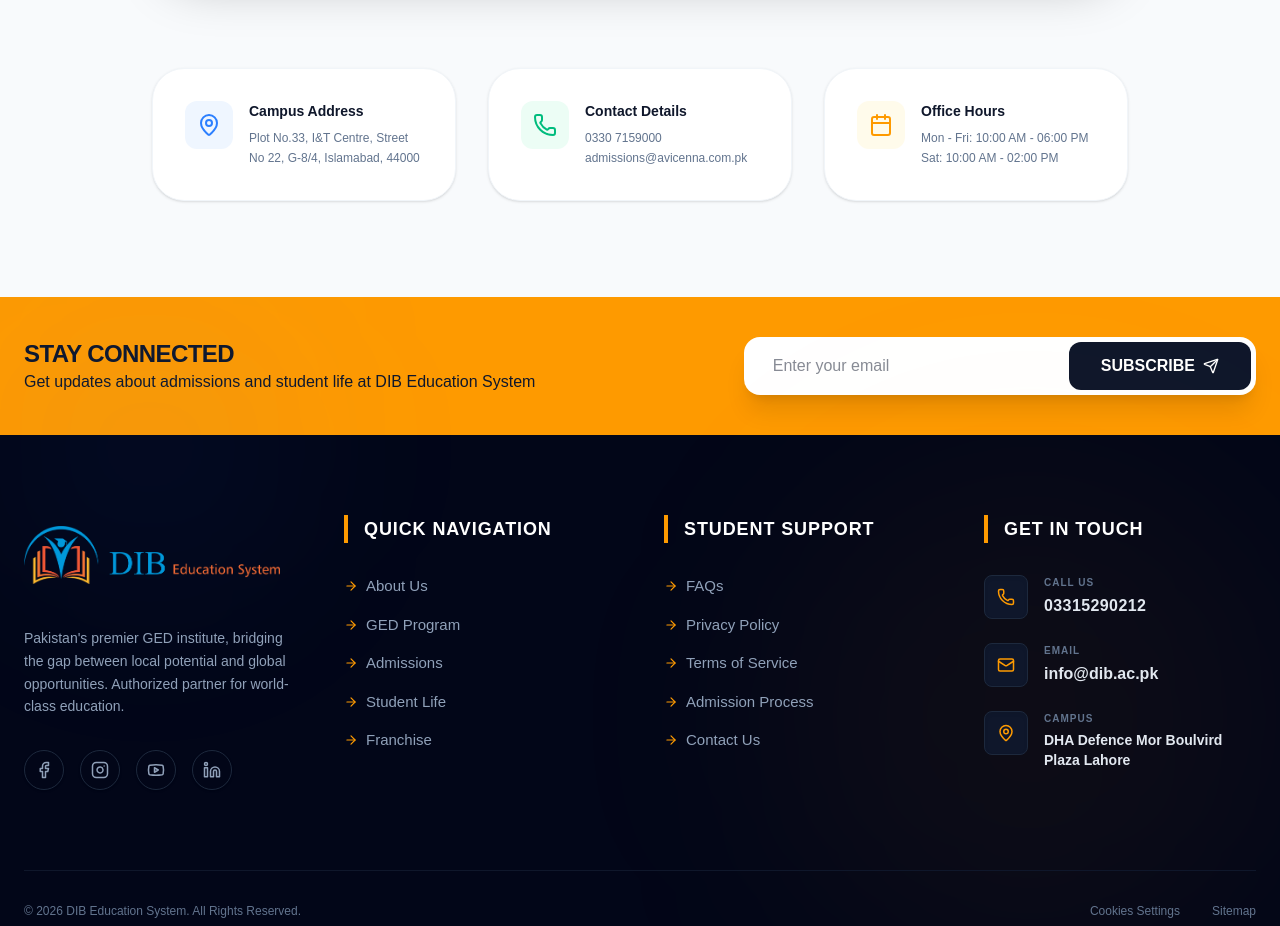
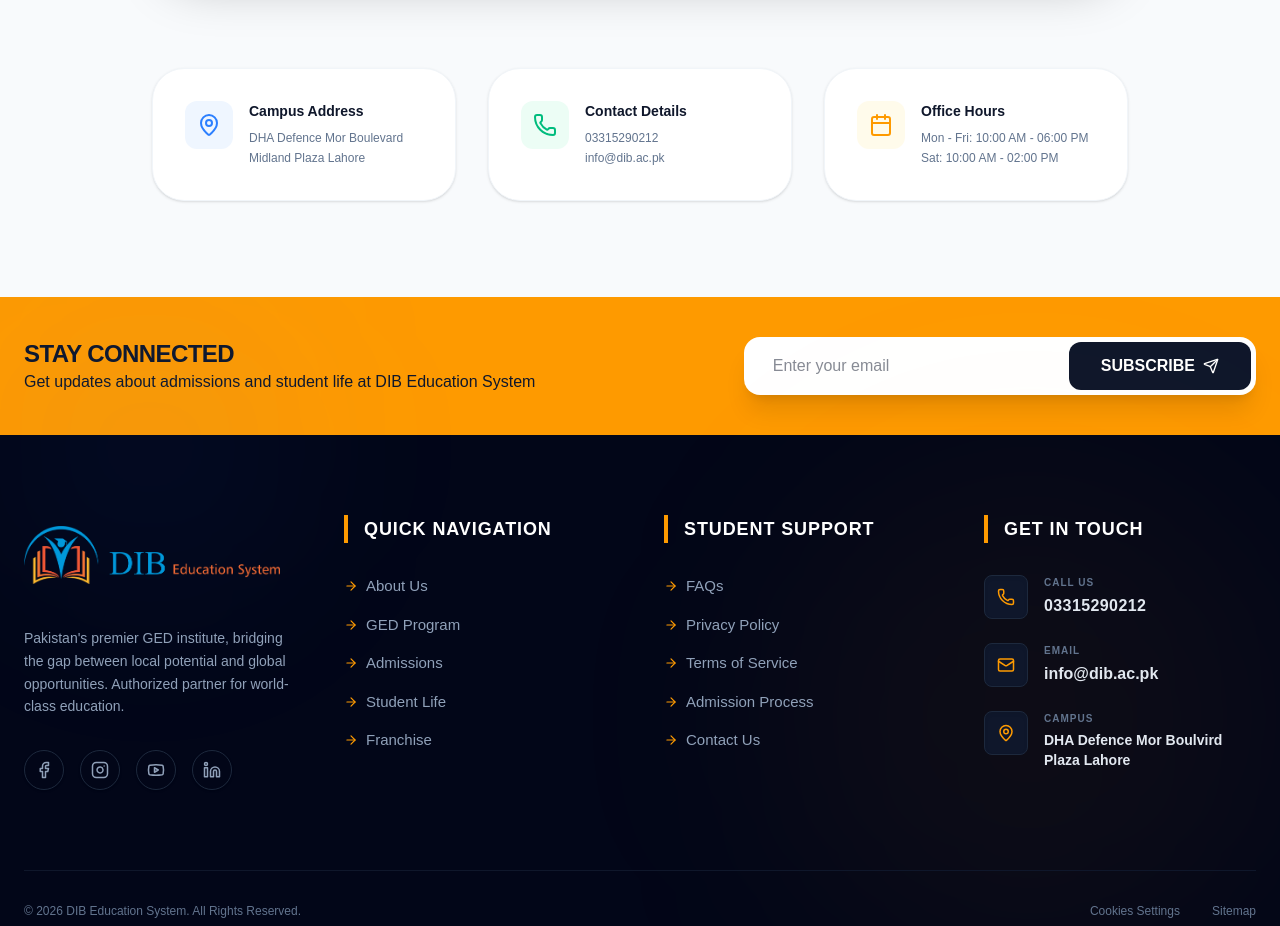
Before and after one commit to maazhashmi996-pixel/DIB-EDUCATION-SYSTEM, a Next.js app: page /Contact in a window 1280 px wide. Shown: the part 1900-2826 px from the top of the page. Built offline with nearby package versions, Linux system fonts and the light colour scheme.

Commit message:
Address Added Successfully

```diff
--- a/Components/Sections/FormSection.tsx
+++ b/Components/Sections/FormSection.tsx
@@ -175,14 +175,16 @@
                         <div className="bg-blue-50 p-3 rounded-xl text-blue-500"><MapPin size={24} /></div>
                         <div>
                             <h4 className="font-bold text-slate-900 text-sm">Campus Address</h4>
-                            <p className="text-xs text-slate-500 mt-2 leading-relaxed">Plot No.33, I&T Centre, Street No 22, G-8/4, Islamabad, 44000</p>
+                            <p className="text-xs text-slate-500 mt-2 leading-relaxed">
+                                DHA Defence Mor Boulevard Midland Plaza Lahore</p>
                         </div>
                     </div>
                     <div className="flex items-start gap-4 p-8 bg-white rounded-[2rem] border border-slate-100 shadow-sm">
                         <div className="bg-emerald-50 p-3 rounded-xl text-emerald-500"><Phone size={24} /></div>
                         <div>
                             <h4 className="font-bold text-slate-900 text-sm">Contact Details</h4>
-                            <p className="text-xs text-slate-500 mt-2 leading-relaxed">0330 7159000<br />admissions@avicenna.com.pk</p>
+                            <p className="text-xs text-slate-500 mt-2 leading-relaxed">
+                                03315290212<br />info@dib.ac.pk</p>
                         </div>
                     </div>
                     <div className="flex items-start gap-4 p-8 bg-white rounded-[2rem] border border-slate-100 shadow-sm">
```
